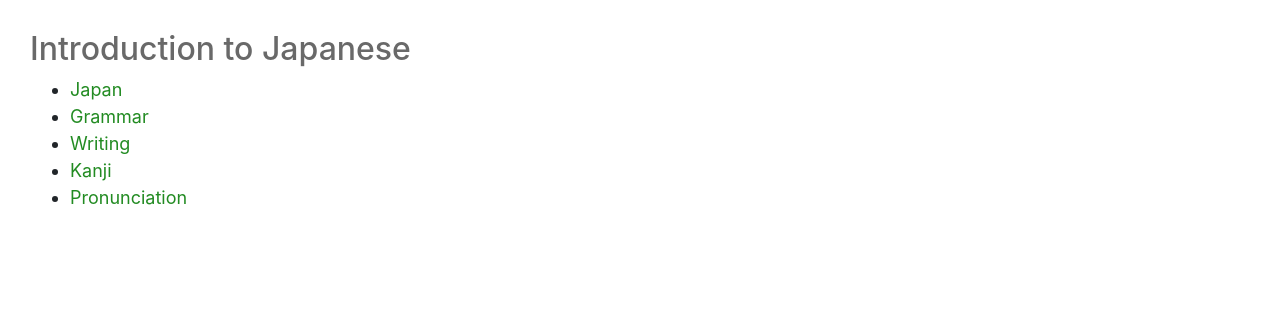
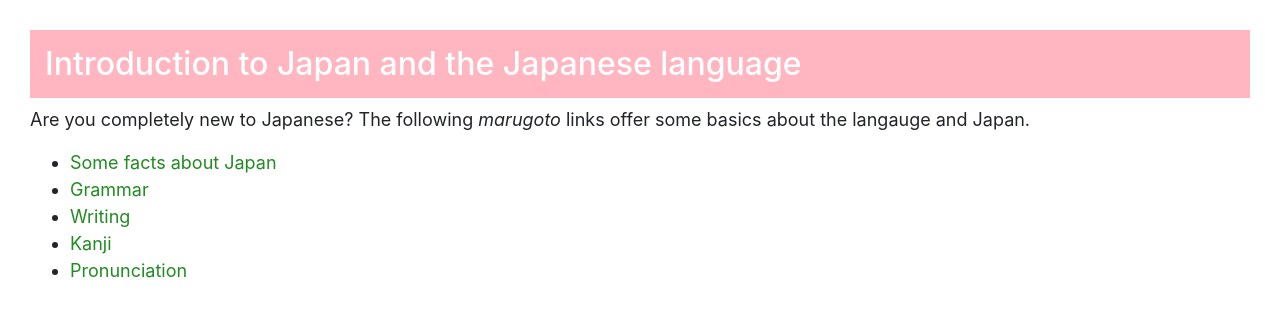
Before and after one commit to MukaiC/my-first-webpage, a plain HTML site: page introjp.html in a window 1280 px wide. Drawn offline with nearby package versions, Linux system fonts and the light colour scheme.

Commit message:
Added #introjp to styles.css and changed heading to adjust to screen size in introjp

```diff
--- a/introjp.html
+++ b/introjp.html
@@ -3,14 +3,28 @@
   <head>
     <title>Introduction to Japanese</title>
     <meta charset="utf-8">
-    <meta name="viewport" content="width=device-width, initial-scale=1, shrink-to-fit=no">
+    <meta name="viewport" content="width=device-width, initial-scale=1.0">
     <link rel="stylesheet" href="https://stackpath.bootstrapcdn.com/bootstrap/4.4.1/css/bootstrap.min.css" integrity="sha384-Vkoo8x4CGsO3+Hhxv8T/Q5PaXtkKtu6ug5TOeNV6gBiFeWPGFN9MuhOf23Q9Ifjh" crossorigin="anonymous">
     <link rel="stylesheet" href="styles.css">
+    <style>
+      @media (min-width: 800px){
+        h2::before {
+          content:"Introduction to Japan and the Japanese language";
+        }
+      }
+      @media (max-width: 799px){
+        h2::before {
+          content:"Introduction to Japanese";
+        }
+      }
+    </style>
+
   </head>
   <body>
-      <h2>Introduction to Japanese</h2>
+      <h2 id="introjp"></h2>
+      <p>Are you completely new to Japanese? The following <span class="japanese">marugoto</span> links offer some basics about the langauge and Japan.</p>
         <ul>
-          <li><a href="https://a1.marugotoweb.jp/en/introduction.php#japan_knowledge">Japan</a></li>
+          <li><a href="https://a1.marugotoweb.jp/en/introduction.php#japan_knowledge">Some facts about Japan</a></li>
           <li><a href="https://a1.marugotoweb.jp/en/introduction.php#grammar">Grammar</a></li>
           <li><a href="https://a1.marugotoweb.jp/en/introduction.php#writing">Writing</a></li>
           <li><a href="https://a1.marugotoweb.jp/en/introduction.php#kanji">Kanji</a></li>
--- a/styles.css
+++ b/styles.css
@@ -26,11 +26,20 @@ p{
 table{
   border: 1px solid dimgrey;
 }
+
 th, td{
   border: 1px solid dimgrey;
   padding: 5px;
   text-align: center;
 }
+
 th{
   background-color: lightblue;
 }
+
+#introjp{
+  font-size 15px;
+  background-color: lightpink;
+  color: white;
+  padding: 15px;
+}
```
